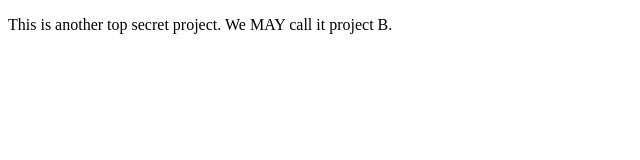
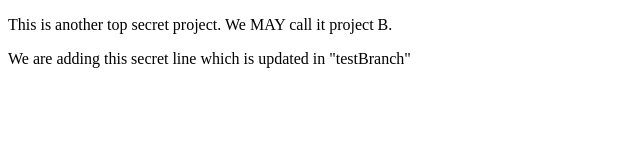
Before and after one commit to udayakiranchhotaraya/sit-web-development-bootcamp, a plain HTML site: page Day 02/project-b.html in a window 1280 px wide. Shown: the whole page, without its empty margins (0-640 px from the left). Drawn offline with Linux system fonts and the light colour scheme.

Commit message:
Project-B updated in testBranch

```diff
--- a/Day 02/project-b.html
+++ b/Day 02/project-b.html
@@ -5,5 +5,6 @@
     </head>
     <body>
         <p>This is another top secret project. We MAY call it project B.</p>
+        <p>We are adding this secret line which is updated in "testBranch"</p>
     </body>
 </html>
```
